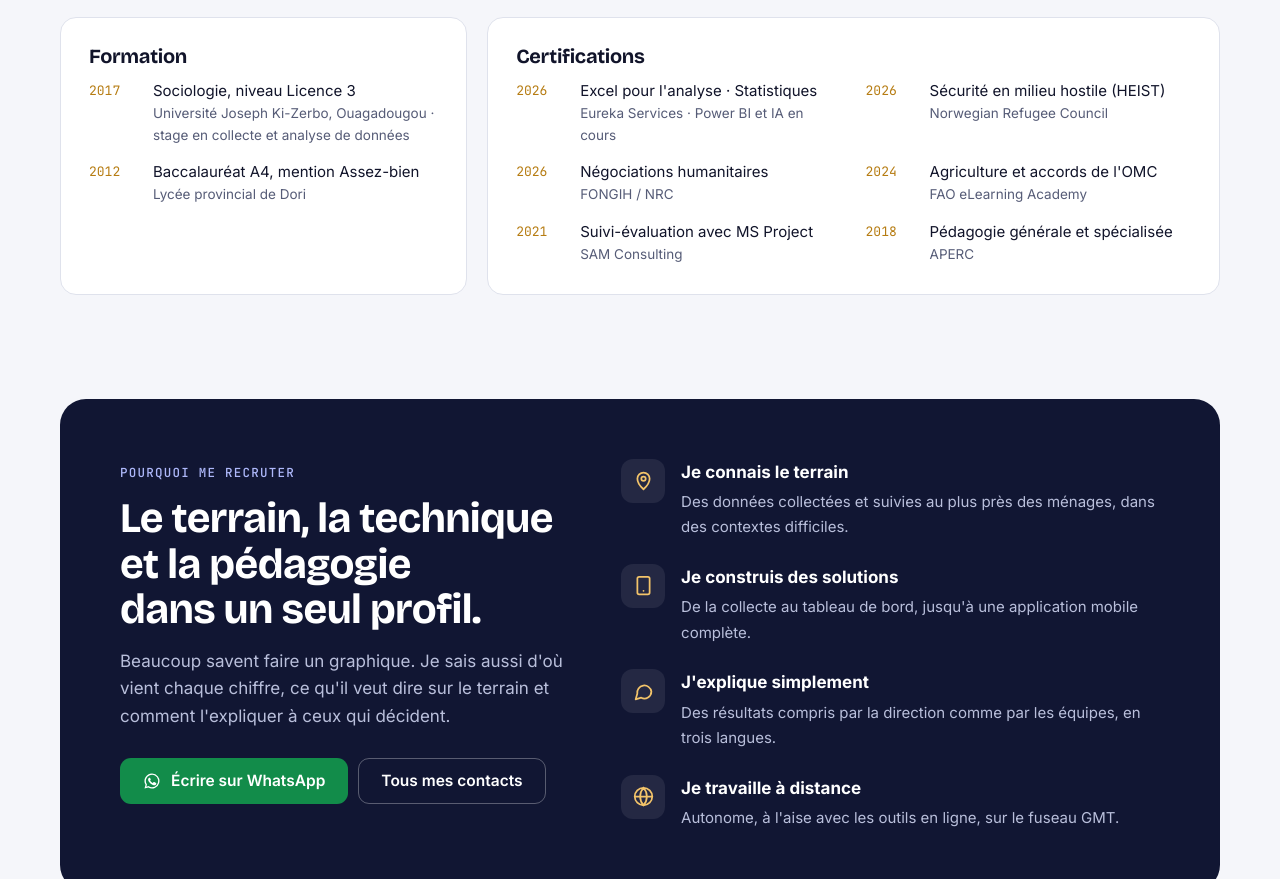
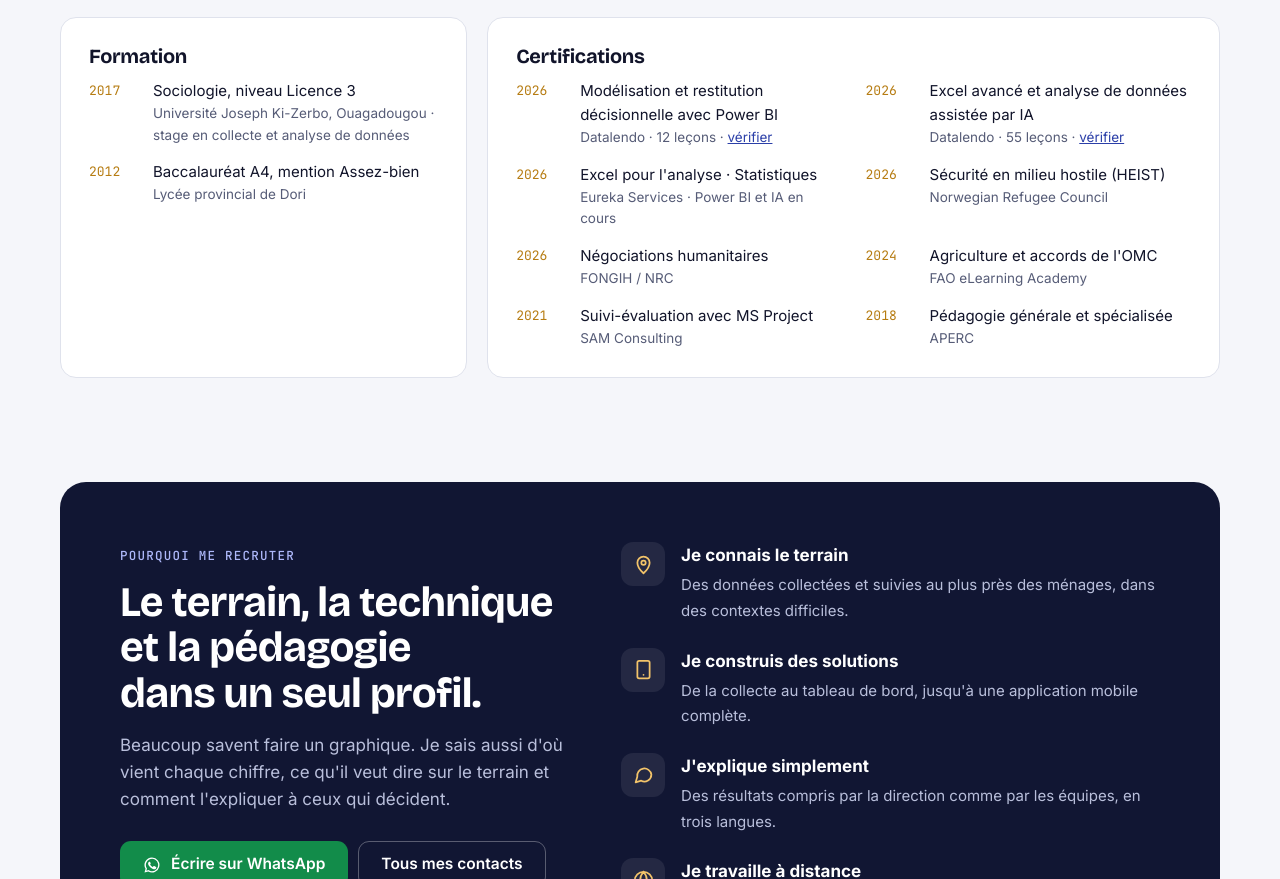
Before and after one commit to hamidoucisse904-oss/hamidoucisse904-oss.github.io, a plain HTML site: page index.html in a window 1280 px wide. Shown: the part 7978-8857 px from the top of the page. Drawn offline with nearby package versions, Linux system fonts and the light colour scheme.

Commit message:
Ajout des certificats Datalendo (Power BI, Excel avancé + IA)
Co-Authored-By: Claude Opus 5.5 <noreply@anthropic.com>
Claude-Session: https://claude.ai/code/session_01D6n6YQDMrjhzXTzNne1vSo

```diff
--- a/index.html
+++ b/index.html
@@ -646,6 +646,8 @@ footer a{color:var(--muted)}
       <div class="panel">
         <h3>Certifications</h3>
         <ul class="certs certs-2">
+          <li><span class="y">2026</span><span>Modélisation et restitution décisionnelle avec Power BI<small>Datalendo · 12 leçons · <a href="https://www.datalendo.com/c/F28D-FZE7" target="_blank" rel="noopener">vérifier</a></small></span></li>
+          <li><span class="y">2026</span><span>Excel avancé et analyse de données assistée par IA<small>Datalendo · 55 leçons · <a href="https://www.datalendo.com/c/NJPN-Y7AF" target="_blank" rel="noopener">vérifier</a></small></span></li>
           <li><span class="y">2026</span><span>Excel pour l'analyse · Statistiques<small>Eureka Services · Power BI et IA en cours</small></span></li>
           <li><span class="y">2026</span><span>Sécurité en milieu hostile (HEIST)<small>Norwegian Refugee Council</small></span></li>
           <li><span class="y">2026</span><span>Négociations humanitaires<small>FONGIH / NRC</small></span></li>
```
